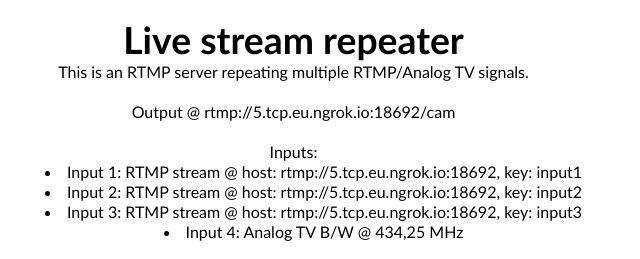
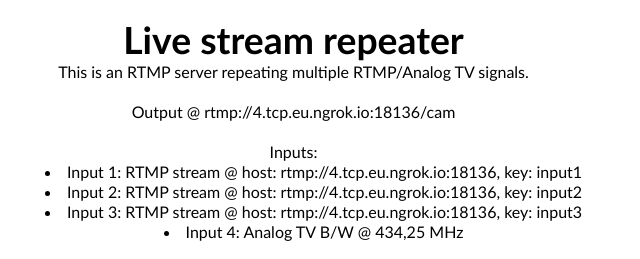
Before and after one commit to MarkPCExpertYT/markpcexpertyt.github.io, a plain HTML site: page other_livestream-repeater.html in a window 1280 px wide. Shown: the part 138-397 px from the top of the page, 344-984 px from the left. Drawn offline with Linux system fonts and the light colour scheme.

Commit message:
New IP for repeater

```diff
--- a/other_livestream-repeater.html
+++ b/other_livestream-repeater.html
@@ -67,10 +67,10 @@
 	</script>
 </div></div></div>
 <div class="textstyle1"><div id="container_450824da"><div id="container_450824da_padding" ><div class="textstyle2"></div>
-<div class="textstyle1"><span class="textstyle8">Live stream repeater<br/></span><span class="textstyle9">This is an RTMP server repeating multiple RTMP/Analog TV signals.<br/><br/>Output @ rtmp://5.tcp.eu.ngrok.io:18692/cam<br/> <br/>Inputs: <br/></span><ul id="ul_32aabf3" class="ulstyle1">
-<li><span class="textstyle9">Input 1: RTMP stream @ host: rtmp://5.tcp.eu.ngrok.io:18692, key: input1</span></li>
-<li><span class="textstyle9">Input 2: RTMP stream @ host: rtmp://5.tcp.eu.ngrok.io:18692, key: input2</span></li>
-<li><span class="textstyle9">Input 3: RTMP stream @ host: rtmp://5.tcp.eu.ngrok.io:18692, key: input3</span></li>
+<div class="textstyle1"><span class="textstyle8">Live stream repeater<br/></span><span class="textstyle9">This is an RTMP server repeating multiple RTMP/Analog TV signals.<br/><br/>Output @ rtmp://4.tcp.eu.ngrok.io:18136/cam<br/> <br/>Inputs: <br/></span><ul id="ul_32aabf3" class="ulstyle1">
+<li><span class="textstyle9">Input 1: RTMP stream @ host: rtmp://4.tcp.eu.ngrok.io:18136, key: input1</span></li>
+<li><span class="textstyle9">Input 2: RTMP stream @ host: rtmp://4.tcp.eu.ngrok.io:18136, key: input2</span></li>
+<li><span class="textstyle9">Input 3: RTMP stream @ host: rtmp://4.tcp.eu.ngrok.io:18136, key: input3</span></li>
 <li><span class="textstyle9">Input 4: Analog TV B/W @ 434,25 MHz </span></li>
 </ul>
 <span class="textstyle9"><br/>For the location of the analog TV antenna, message me on Discord (MarkPCGamer#1314).<br/></span><span class="textstyle10">Because this is hosted on NGROK, the IP changes every day + there is no guarantee that it's up, <br/>so message me on DC if it's not up.<br/><br/>Last updated 25-4-2023</span><span class="textstyle9"><br/> <br/> <br/></span></div>
```
